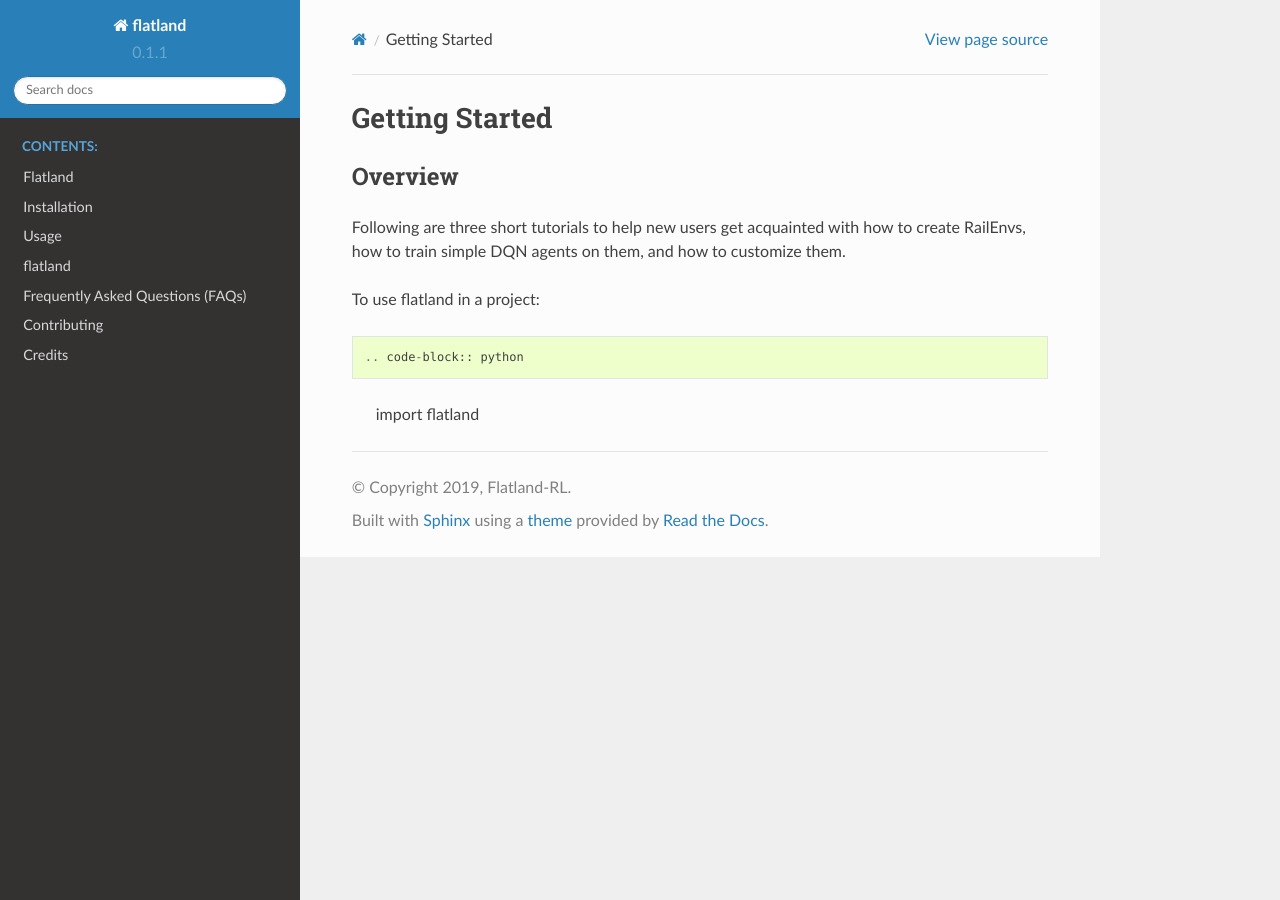
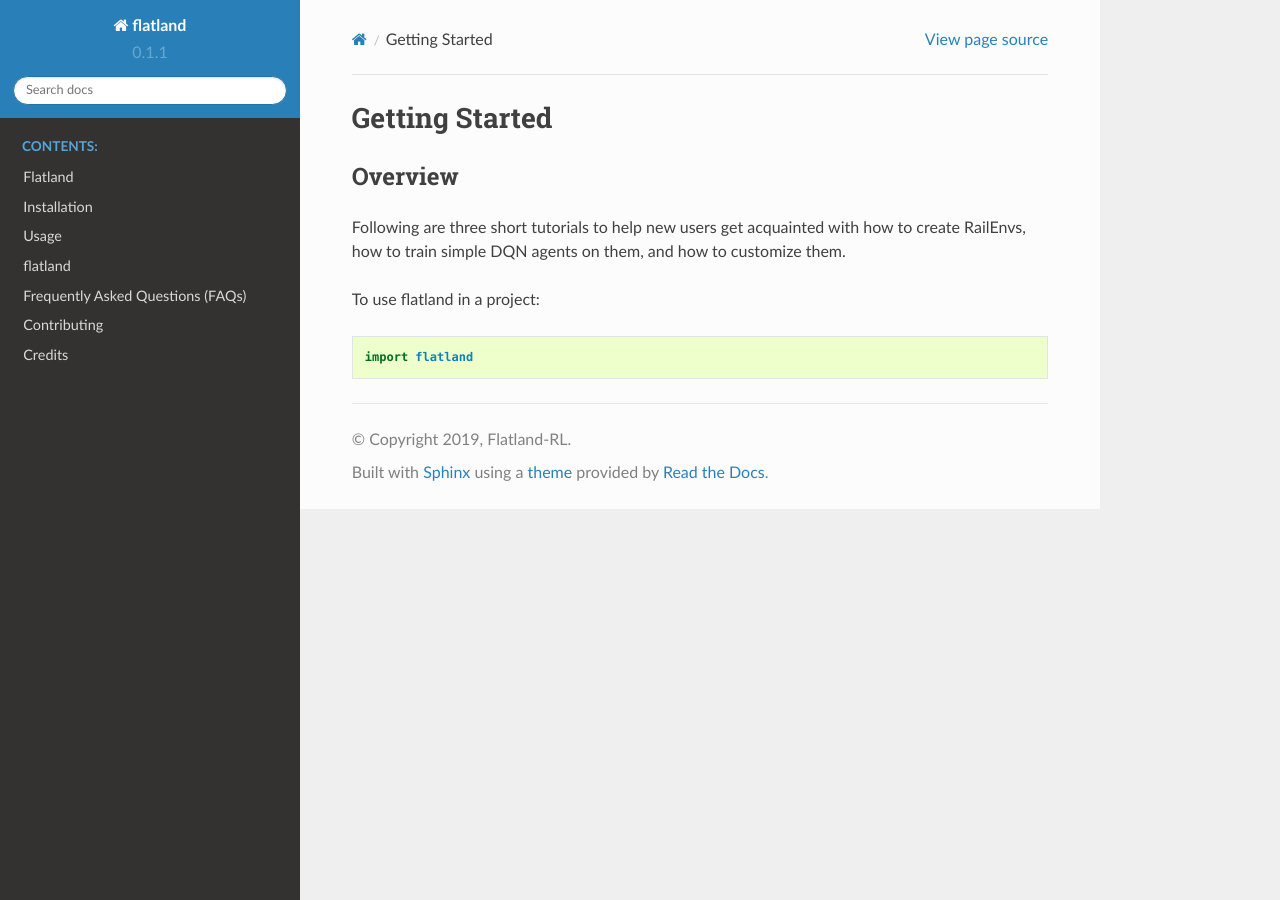
Before and after one commit to flatland-association/flatland-rl, a Sphinx documentation site: the page built from docs/gettingstarted.rst, in a window 1280 px wide. Built offline with Sphinx 7.4.7 and the Read the Docs theme 2.0.0, drawn with Linux system fonts in a browser that asks for light colours.

```diff
--- a/docs/gettingstarted.rst
+++ b/docs/gettingstarted.rst
@@ -7,7 +7,8 @@ Overview
 
 Following are three short tutorials to help new users get acquainted with how to create RailEnvs, how to train simple DQN agents on them, and how to customize them.
 
-To use flatland in a project::
+To use flatland in a project:
 
 .. code-block:: python
+
     import flatland
```
